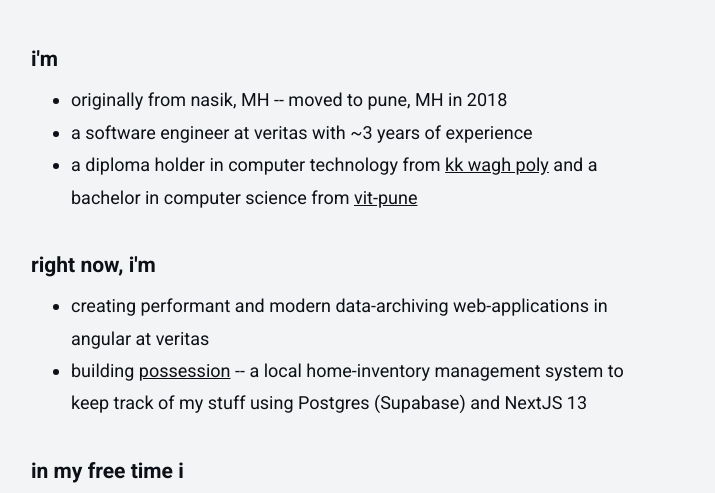
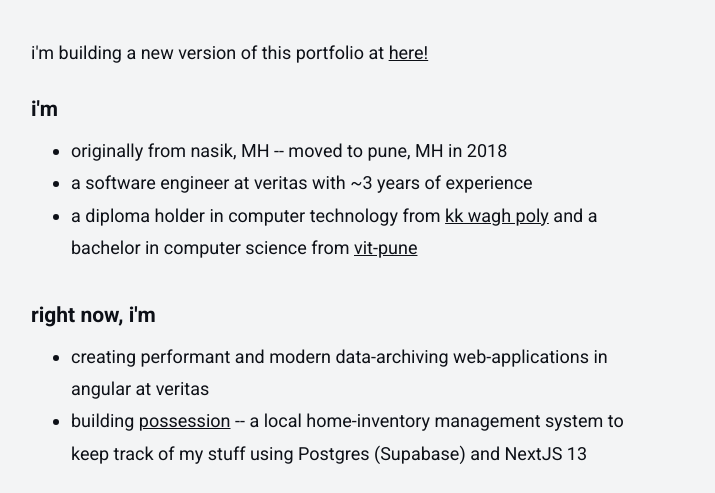
Before and after one commit to paritoshpatil/Portfolio-Simple, a plain HTML site: page index.html in a window 1280 px wide. Shown: the part 241-734 px from the top of the page, without its empty margins (297-1012 px from the left). Drawn offline with Linux system fonts and the light colour scheme.

Commit message:
adding link for new portfolio

```diff
--- a/index.html
+++ b/index.html
@@ -24,6 +24,7 @@
     </header>
 
     <section class="about" style="margin-top: 1.4rem;">
+        <p  style="margin-bottom: 16px;">i'm building a new version of this portfolio at <a href="https://portfolio-2025-ten-ruby.vercel.app/" target="_blank">here!</a></h3>
         <h3>i'm</h3>
         <ul>
             <li>originally from nasik, MH -- moved to pune, MH in 2018</li>
```
